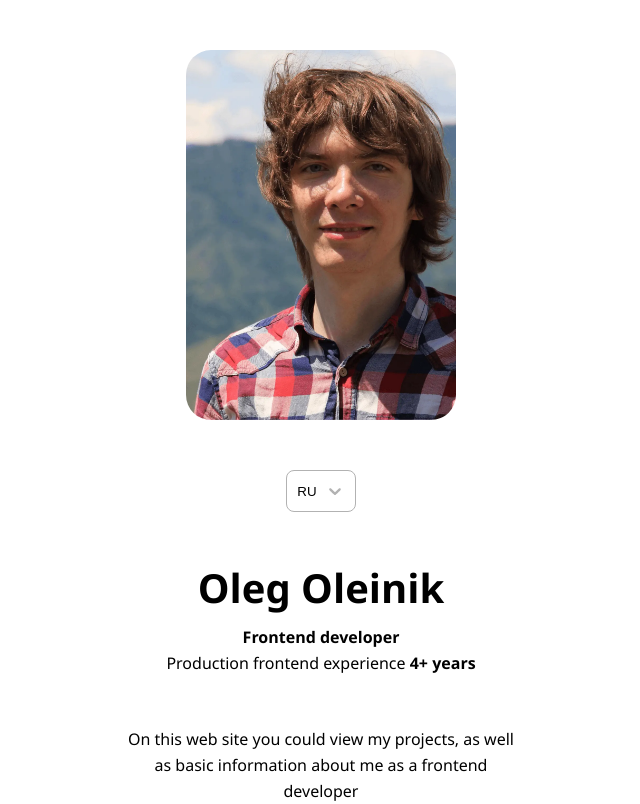
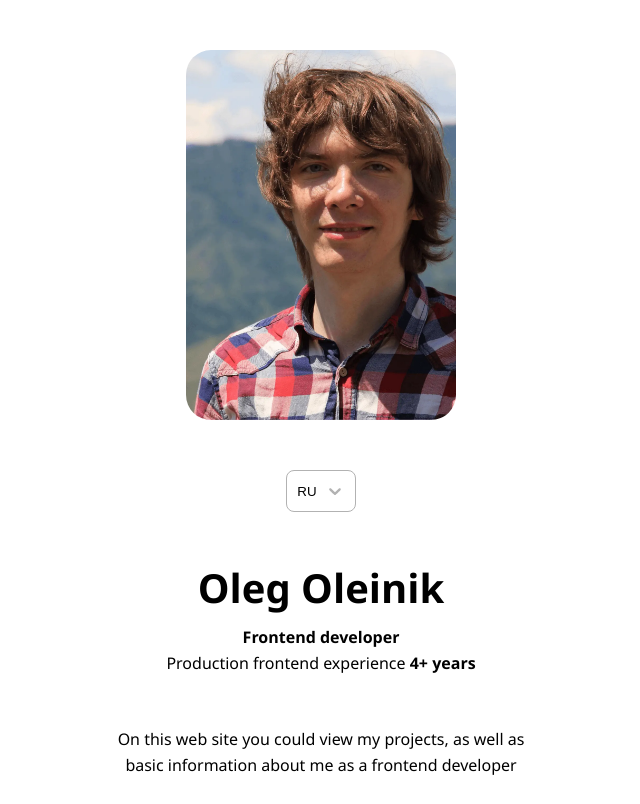
Before and after one commit to Yaolegol/portfolio_next, a Next.js app: page / in a window 1280 px wide. Shown: the whole page, without its empty margins (319-959 px from the left). Built offline with nearby package versions, Linux system fonts and the light colour scheme.

Commit message:
Описание. Исправлены стили

```diff
--- a/src/modules/Home/index.module.scss
+++ b/src/modules/Home/index.module.scss
@@ -9,7 +9,7 @@
 }
 
 .description {
-    max-width: 390px;
+    max-width: 410px;
 }
 
 .selectLang {
```
